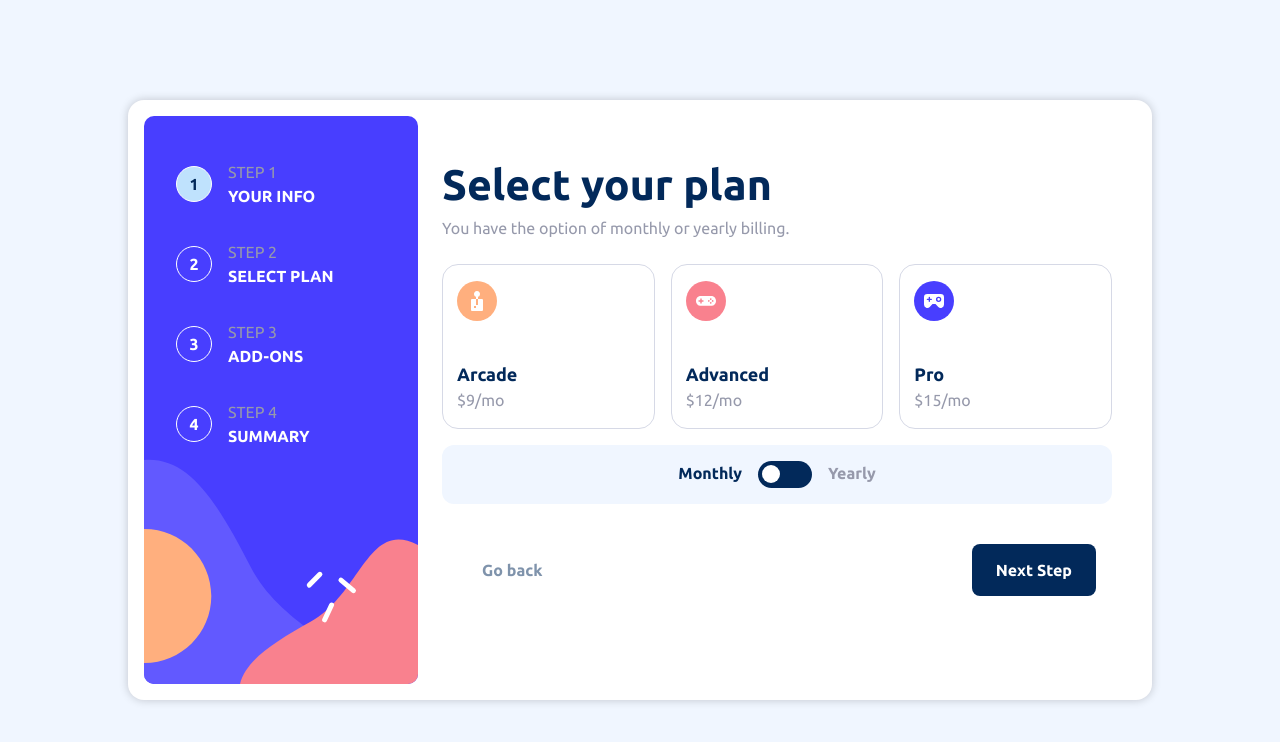
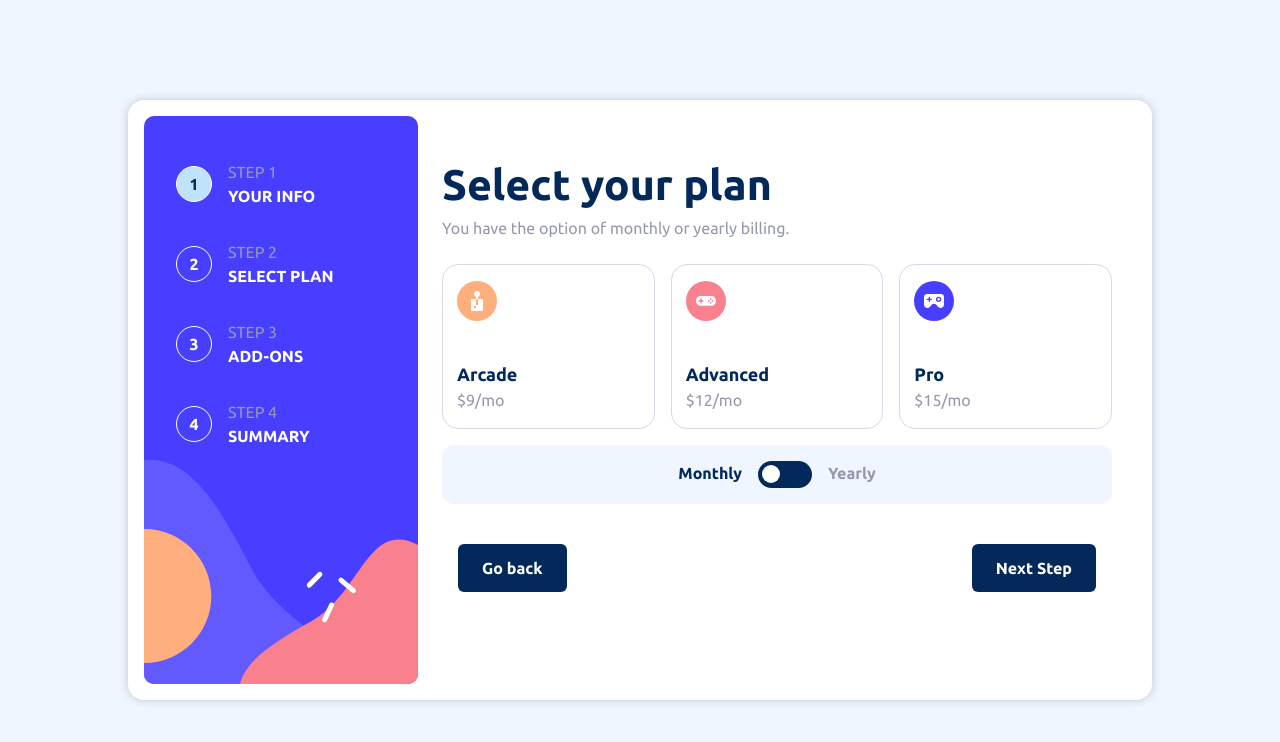
Before and after one commit to frontendfixer/multi-step-form, a React (Vite) app: page /user-plans in a window 1280 px wide. Shown: the top 742 px of the page. Built offline with nearby package versions, Linux system fonts and the light colour scheme.

Commit message:
component: button

```diff
--- a/src/components/button/button.component.jsx
+++ b/src/components/button/button.component.jsx
@@ -1,7 +1,13 @@
 import style from './style.module.scss';
 
+export const BUTTON_TYPE = {
+  NEXT: 'next',
+  PREVIOUS: 'previous',
+  SUBMIT: 'submit',
+};
+
 function Button({ children, buttonType, ...otherProps }) {
-  if (buttonType && buttonType === 'inverted')
+  if (buttonType && buttonType === BUTTON_TYPE.PREVIOUS)
     return (
       <button
         {...otherProps}
@@ -10,7 +16,7 @@ function Button({ children, buttonType, ...otherProps }) {
         {children}
       </button>
     );
-  if (buttonType && buttonType === 'confirm')
+  if (buttonType && buttonType === BUTTON_TYPE.SUBMIT)
     return (
       <button
         {...otherProps}
@@ -19,6 +25,13 @@ function Button({ children, buttonType, ...otherProps }) {
         {children}
       </button>
     );
+  if (buttonType && buttonType === BUTTON_TYPE.NEXT)
+    return (
+      <button {...otherProps} className={style.button}>
+        {children}
+      </button>
+    );
+
   return (
     <button {...otherProps} className={style.button}>
       {children}
--- a/src/components/button/style.module.scss
+++ b/src/components/button/style.module.scss
@@ -5,7 +5,7 @@
   appearance: none;
   border: none;
   outline: none;
-  padding-block: 0.875rem;
+  padding-block: 0.75rem;
   padding-inline: 1.5rem;
   font: inherit;
   background-color: var(--marine);
@@ -13,7 +13,7 @@
   font-weight: var(--fw-700);
   display: flex;
   justify-content: center;
-  border-radius: 0.5rem;
+  border-radius: rem(6px);
   transition: filter 250ms;
   @include hover {
     filter: opacity(0.8);
@@ -22,7 +22,7 @@
   &.inverted {
     background-color: transparent;
     color: var(--marine);
-    opacity: 0.5;
+    opacity: 0.8;
     transition: opacity 250ms;
     @include hover {
       opacity: 1;
```
